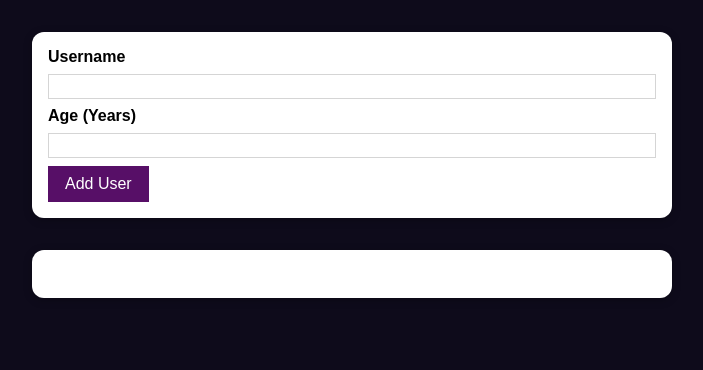
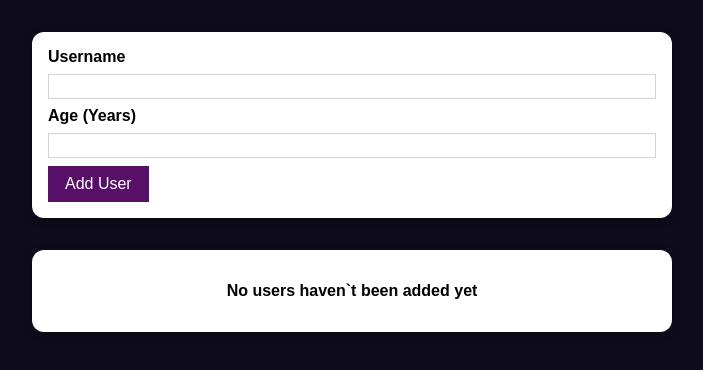
Before and after one commit to MilaHalko/ReactApps, a React (Create React App) app in the folder users-table-app/: page / in a window 1280 px wide. Shown: the top 370 px of the page, without its empty margins (288-991 px from the left). Built offline with nearby package versions, Linux system fonts and the light colour scheme.

Commit message:
add: "no users were added" message

```diff
--- a/users-table-app/src/components/UsersTable/UsersTable.js
+++ b/users-table-app/src/components/UsersTable/UsersTable.js
@@ -4,6 +4,9 @@ import Card from "../UI/Card";
 export default function UsersTable(props) {
     return (
         <Card className={classes.table}>
+            {props.usersData.length === 0 && <p className={classes["no-users"]}>
+                No users haven`t been added yet</p>
+            }
             <ul>
                 {props.usersData.map(userData => (
                     <li key={userData.id}>
```
